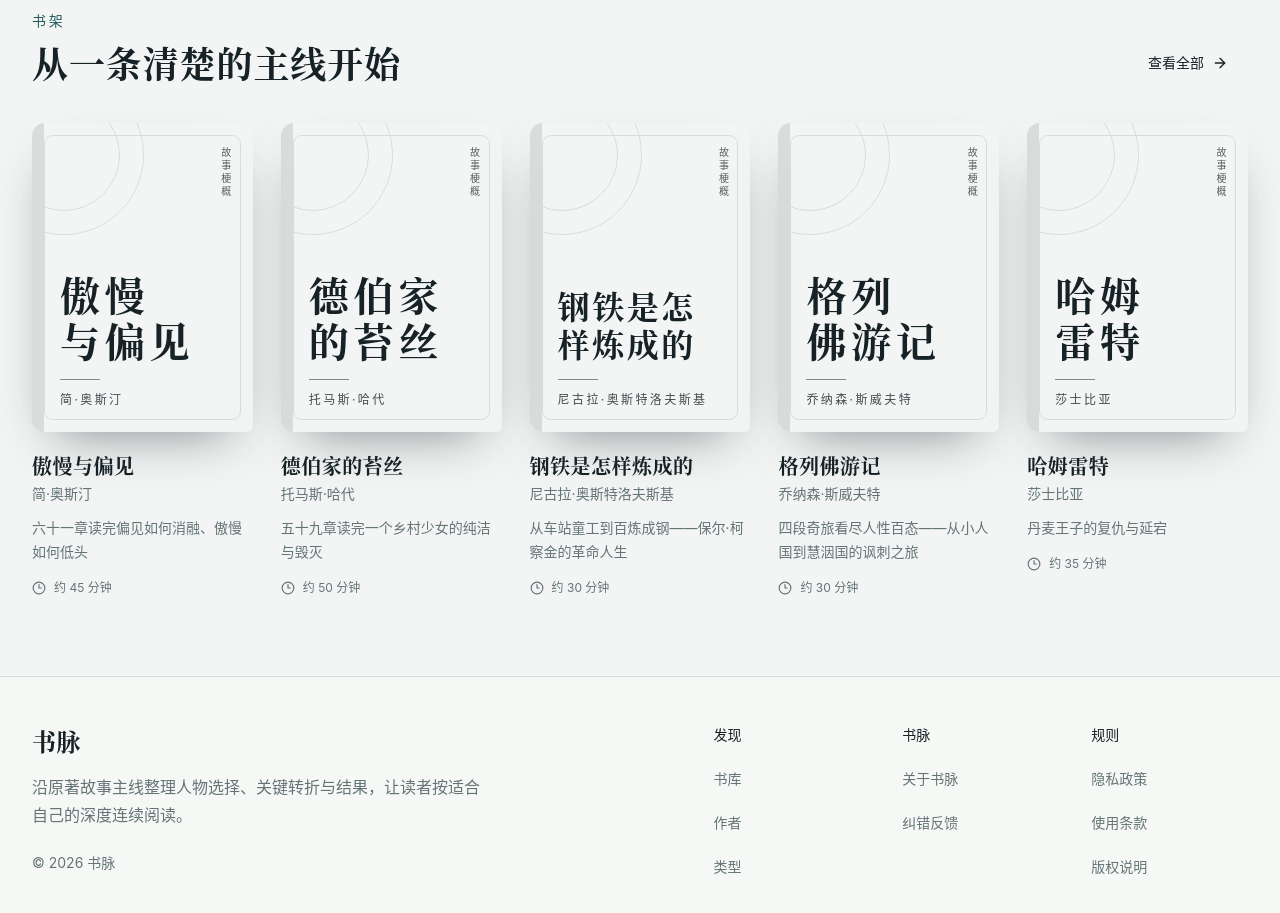
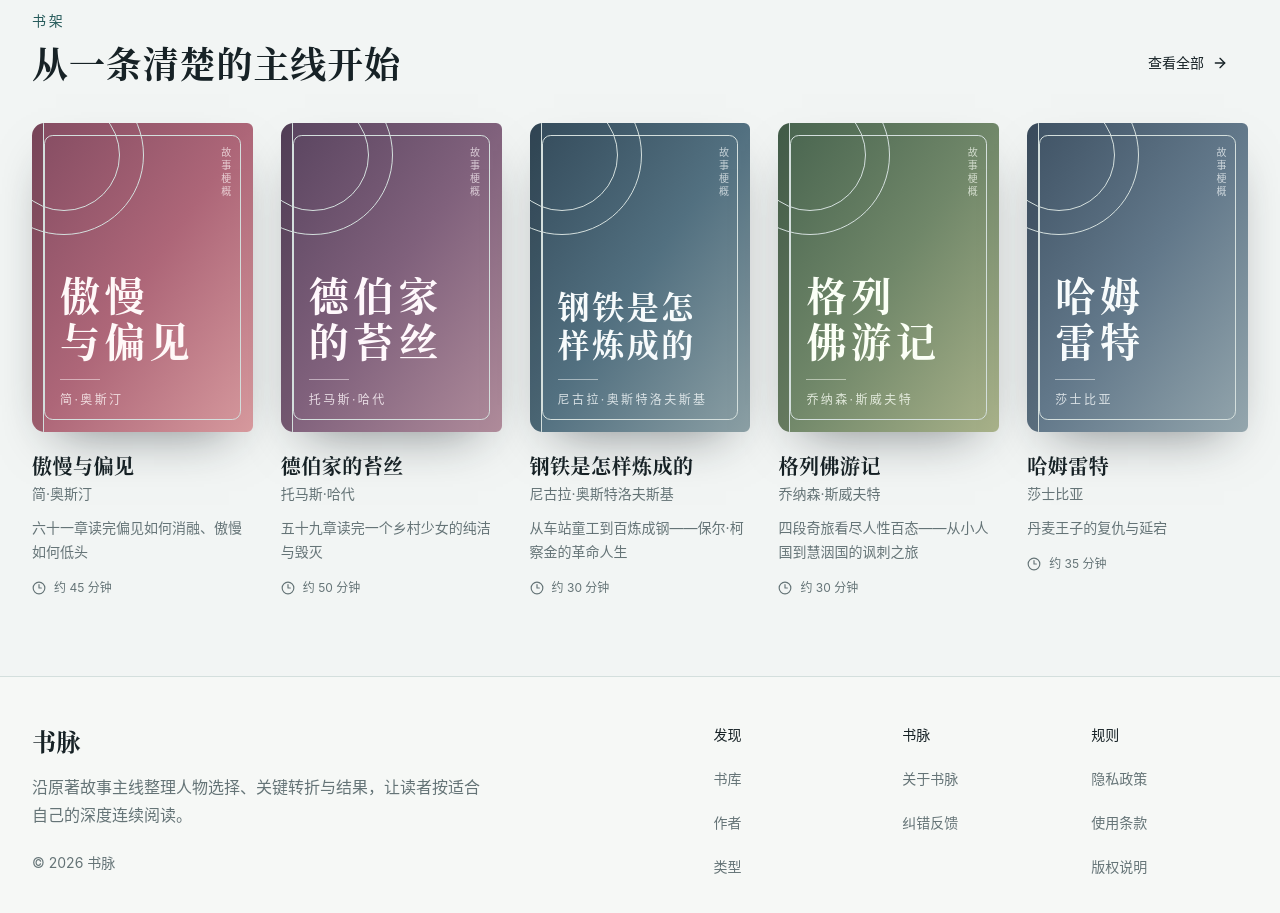
Before and after one commit to jianchang56/book-storyline, a Next.js app: page / in a window 1280 px wide. Shown: the part 800-1713 px from the top of the page. Built offline with nearby package versions, Linux system fonts and the light colour scheme; no server answers.

Commit message:
fix: add missing book cover palettes

```diff
--- a/src/components/book-cover.tsx
+++ b/src/components/book-cover.tsx
@@ -3,10 +3,19 @@ import { cn } from "@/lib/utils";
 
 const toneClasses: Record<CoverTone, string> = {
   cinnabar: "from-[#bf5b43] via-[#d97958] to-[#e6a36f] text-[#fffaf2]",
+  heather: "from-[#59445f] via-[#80617c] to-[#b08c9b] text-[#fff8fc]",
   indigo: "from-[#263b57] via-[#315675] to-[#5c7d91] text-[#f4f8fa]",
   jade: "from-[#245c59] via-[#3d7770] to-[#86a696] text-[#f5fbf7]",
+  midnight: "from-[#182c4d] via-[#294f78] to-[#557ea0] text-[#f5f9ff]",
+  ocean: "from-[#12566b] via-[#24798a] to-[#69a9a6] text-[#f3ffff]",
   plum: "from-[#56374b] via-[#80516d] to-[#aa7d8d] text-[#fff8fb]",
+  rose: "from-[#844c62] via-[#ad6678] to-[#d79a9e] text-[#fff8f8]",
+  sage: "from-[#48644f] via-[#708769] to-[#a9b28a] text-[#fbfff6]",
   sand: "from-[#836b45] via-[#ac8d5f] to-[#d4bd8c] text-[#fffaf0]",
+  slate: "from-[#3f5264] via-[#62788a] to-[#94a6ad] text-[#f7fbfc]",
+  steel: "from-[#344b5b] via-[#527080] to-[#8ca0a5] text-[#f7fbfc]",
+  stone: "from-[#665d48] via-[#8a8062] to-[#b6aa82] text-[#fffdf4]",
+  sunset: "from-[#a94f4c] via-[#d47059] to-[#e9aa78] text-[#fff9f3]",
 };
 
 type BookCoverProps = {
--- a/src/lib/catalog.ts
+++ b/src/lib/catalog.ts
@@ -1,6 +1,20 @@
 import catalogSource from "../../content/catalog.json";
 
-export type CoverTone = "cinnabar" | "indigo" | "jade" | "plum" | "sand";
+export type CoverTone =
+  | "cinnabar"
+  | "heather"
+  | "indigo"
+  | "jade"
+  | "midnight"
+  | "ocean"
+  | "plum"
+  | "rose"
+  | "sage"
+  | "sand"
+  | "slate"
+  | "steel"
+  | "stone"
+  | "sunset";
 
 export type CatalogBook = {
   slug: string;
```
